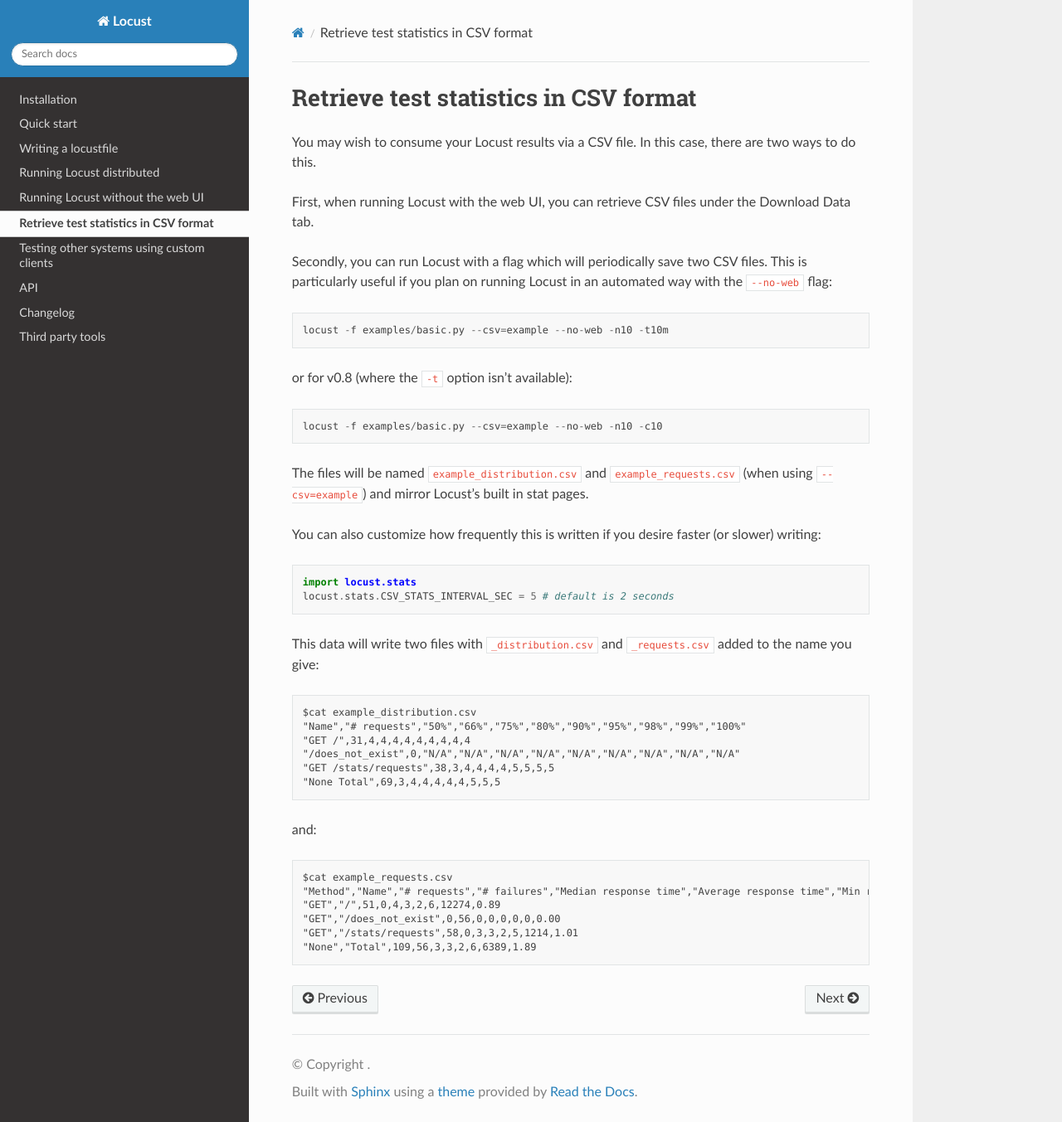
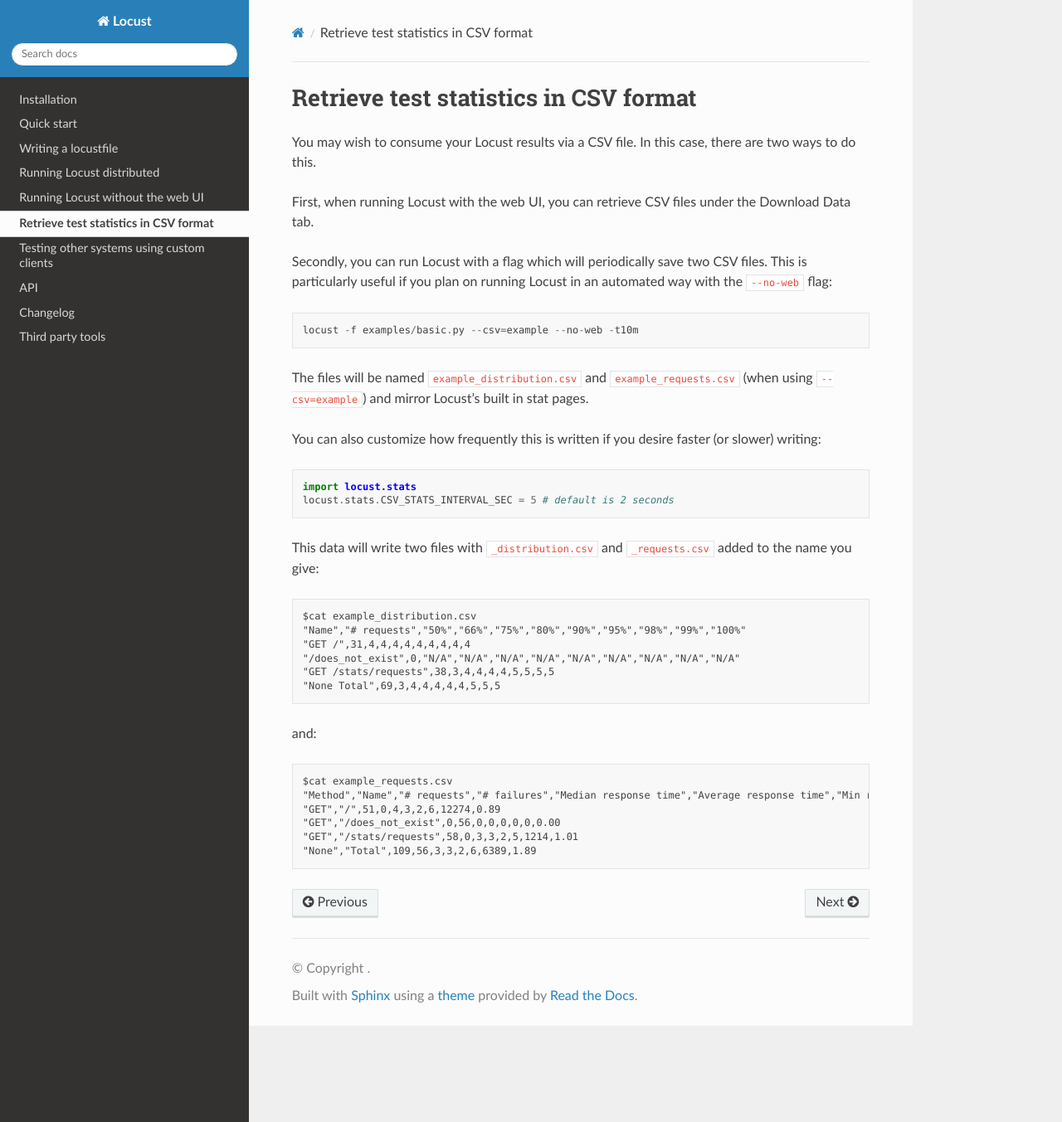
Before and after one commit to locustio/locust, a Sphinx documentation site: the page built from docs/retrieving-stats.rst, in a window 1280 px wide and 1353 px high. Shown: the whole window at 83% size. Built offline with Sphinx 7.4.7 and the Read the Docs theme 2.0.0, drawn with Linux system fonts in a browser that asks for light colours; pages that are not in the unit, such as notebooks, are missing from menus.

Commit message:
Docs: code review comments

```diff
--- a/docs/retrieving-stats.rst
+++ b/docs/retrieving-stats.rst
@@ -9,11 +9,8 @@
 Secondly, you can run Locust with a flag which will periodically save two CSV files. This is particularly useful
 if you plan on running Locust in an automated way with the ``--no-web`` flag::
 
-    locust -f examples/basic.py --csv=example --no-web -n10 -t10m
+    locust -f examples/basic.py --csv=example --no-web -t10m
 
-or for v0.8 (where the ``-t`` option isn't available)::
-
-    locust -f examples/basic.py --csv=example --no-web -n10 -c10
 
 
 The files will be named ``example_distribution.csv`` and ``example_requests.csv`` (when using ``--csv=example``) and mirror Locust's built in stat pages.
```
